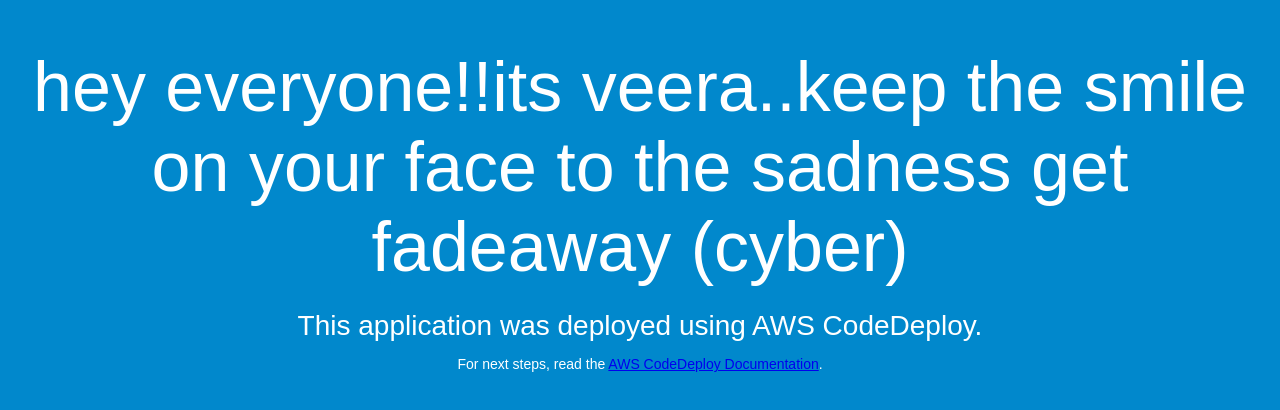
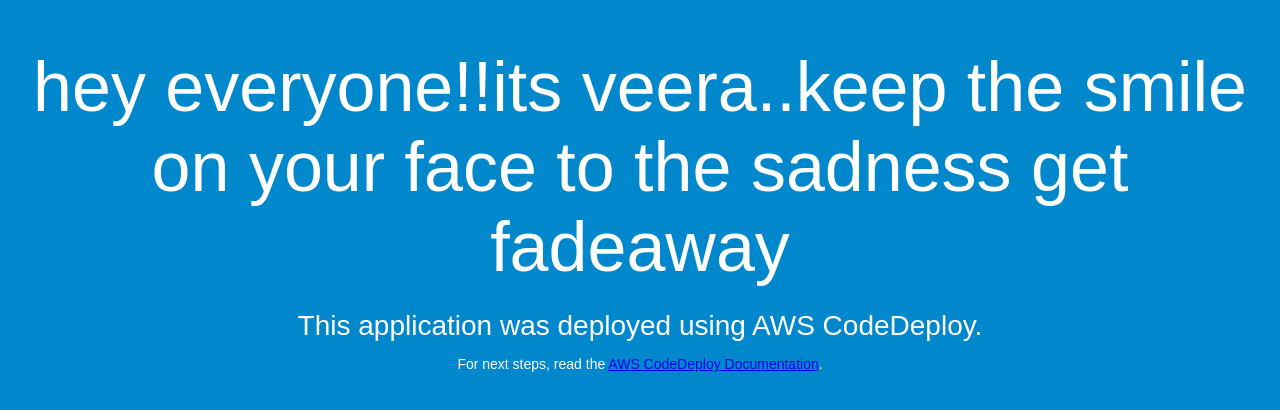
Before and after one commit to Veerah1999/funnypig, a plain HTML site: page index.html in a window 1280 px wide. Drawn offline with Linux system fonts and the light colour scheme.

Commit message:
Update index.html

```diff
--- a/index.html
+++ b/index.html
@@ -26,7 +26,7 @@
 </head>
 <body>
   <div align="center">
-    <h1>hey everyone!!its veera..keep the smile on your face to the sadness get fadeaway  (cyber)</h1>
+    <h1>hey everyone!!its veera..keep the smile on your face to the sadness get fadeaway </h1>
     <h2>This application was deployed using AWS CodeDeploy.</h2>
     <p>For next steps, read the <a href="http://aws.amazon.com/documentation/codedeploy">AWS CodeDeploy Documentation</a>.</p>
   </div>
```
